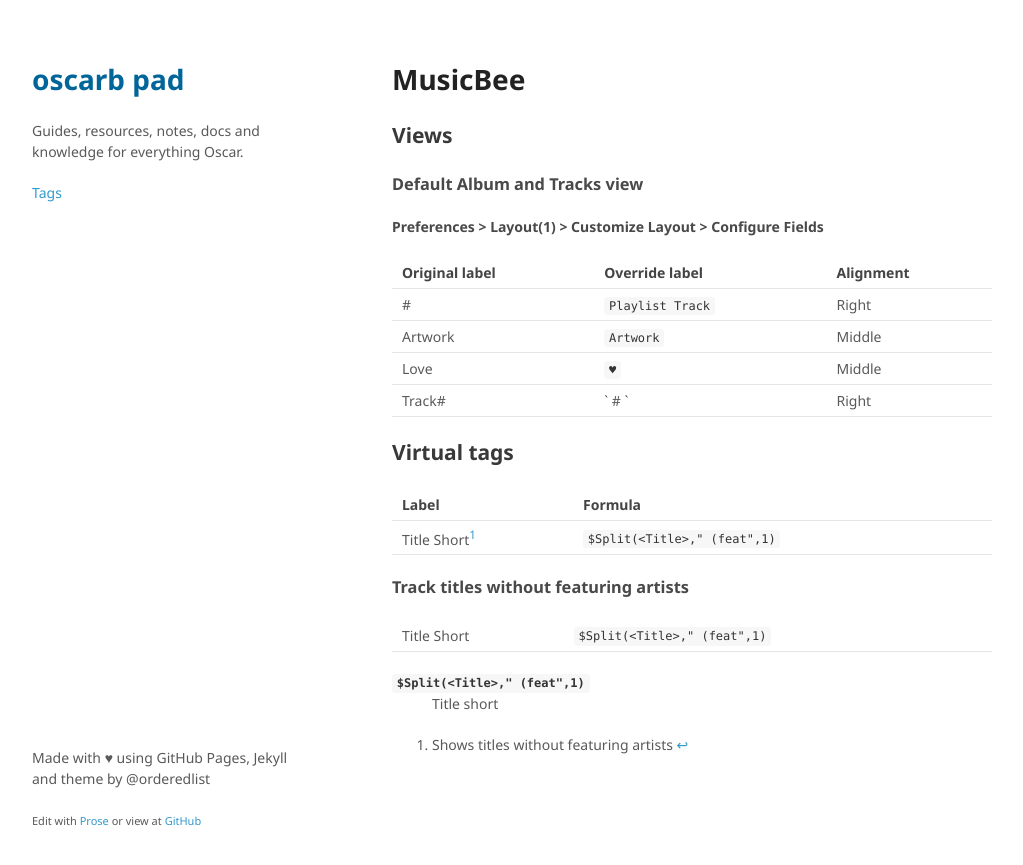
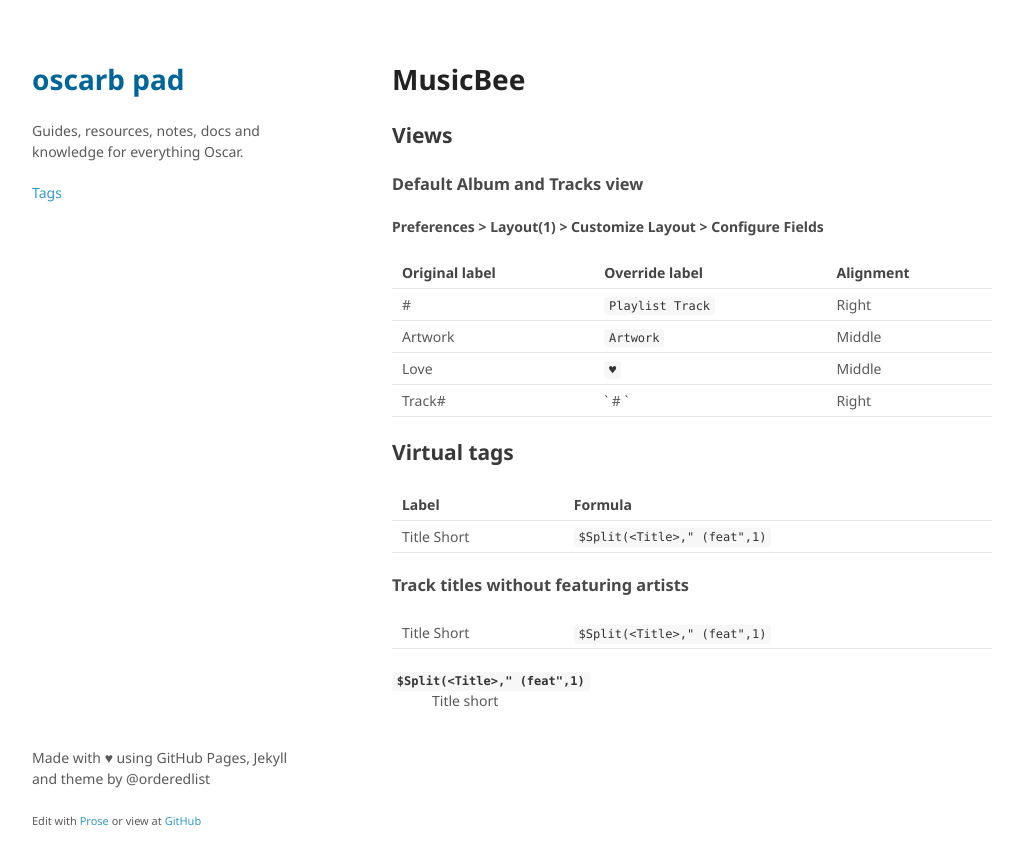
Before and after one commit to oscarb/pad, a Jekyll site: the page built from _docs/musicbee.md, in a window 1280 px wide. Shown: the top 865 px of the page, without its empty margins (128-1151 px from the left). Built offline with Jekyll 4.4.1, drawn with Linux system fonts in a browser that asks for light colours.

Commit message:
Updated musicbee.md

```diff
--- a/_docs/musicbee.md
+++ b/_docs/musicbee.md
@@ -25,10 +25,9 @@ Track#         | ` # `            | Right
 
 Label | Formula
 ------|---------|---------------------------
-Title Short[^1] | `$Split(<Title>," (feat",1)`
+Title Short | `$Split(<Title>," (feat",1)`
 
 
-[^1]: Shows titles without featuring artists
 
 
 ### Track titles without featuring artists
```
